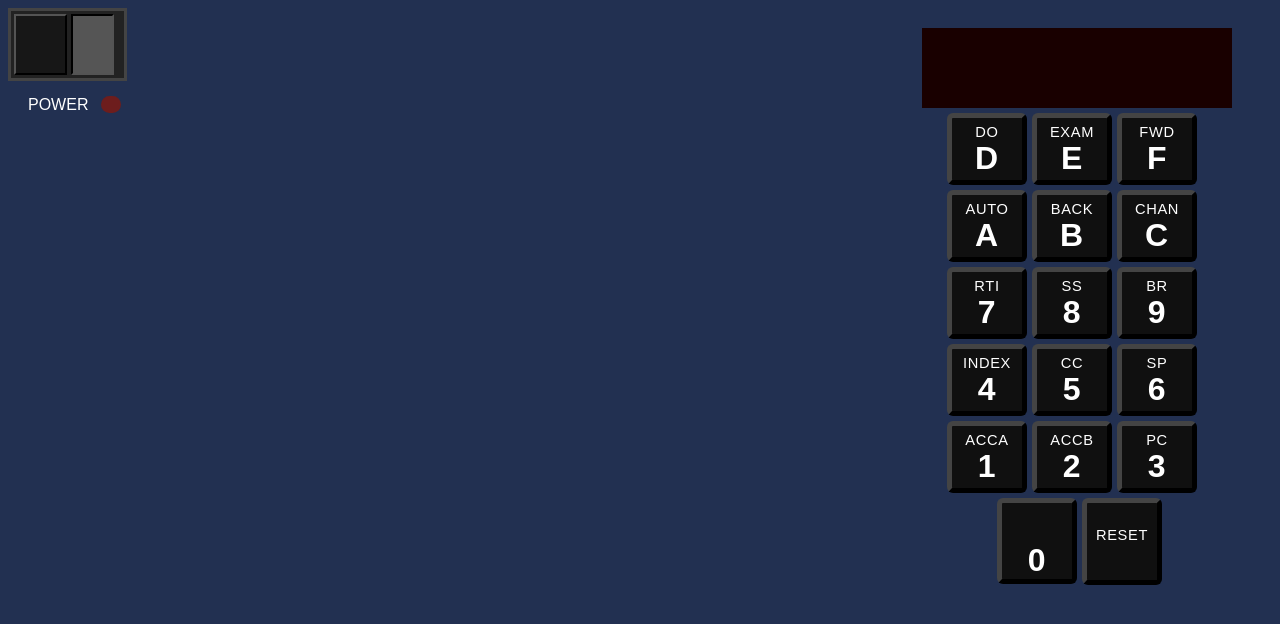
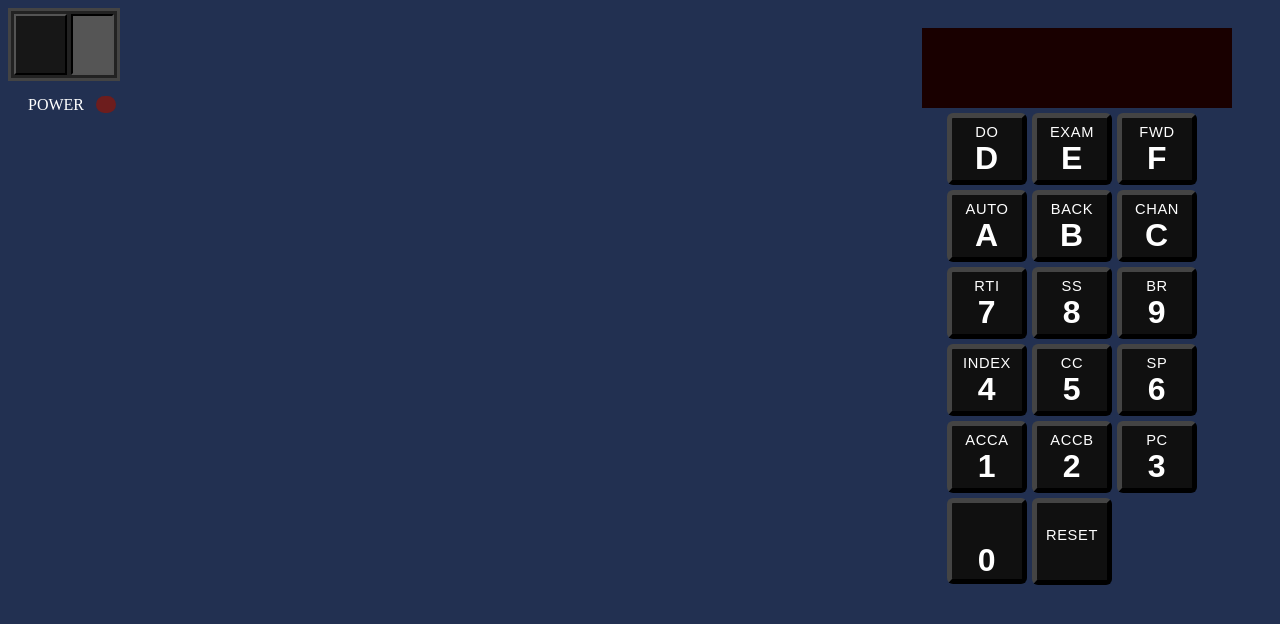
Before and after one commit to ChuckTerry/et-3400-simulator, a website: page src/popout.html in a window 1280 px wide. Drawn offline with Linux system fonts and the light colour scheme.

Commit message:
Remove inline styles

```diff
--- a/src/popout.html
+++ b/src/popout.html
@@ -31,7 +31,7 @@
           <button type="button" class="key-button" id="button-accb"><span class="button-function">ACCB</span><br /><span class="digit">2</span></button>
           <button type="button" class="key-button" id="button-pc"><span class="button-function">PC</span><br /><span class="digit">3</span></button>
 
-          <button type="button" class="key-button odd-row" id="button-zero" style="margin-left: 55px">&nbsp;<span class="button-function"></span><br /><span class="digit">0</span></button>
+          <button type="button" class="key-button odd-row" id="button-zero">&nbsp;<span class="button-function"></span><br /><span class="digit">0</span></button>
           <button type="button" class="key-button odd-row" id="button-reset"><span class="button-function">RESET</span><br /><span class="digit">&nbsp;</span></button>
         </div>
       </div>
@@ -39,12 +39,12 @@
     <div class="power-area">
       <table>
         <tr>
-          <td style="text-align: right; width: 50px;"><button class="power-button active">O</button></td>
-          <td style="text-align: left; width: 50px;"><button class="power-button right">II</button></td>
+          <td><button class="power-button active">O</button></td>
+          <td><button class="power-button right">II</button></td>
         </tr>
       </table>
       <div class="led-area">
-        <span style="font-family: sans-serif;">POWER&nbsp;&nbsp;</span>
+        <span>POWER&nbsp;&nbsp;</span>
         <span class="power-led">&nbsp;O&nbsp;</span>
       </div>
     </div>
```
